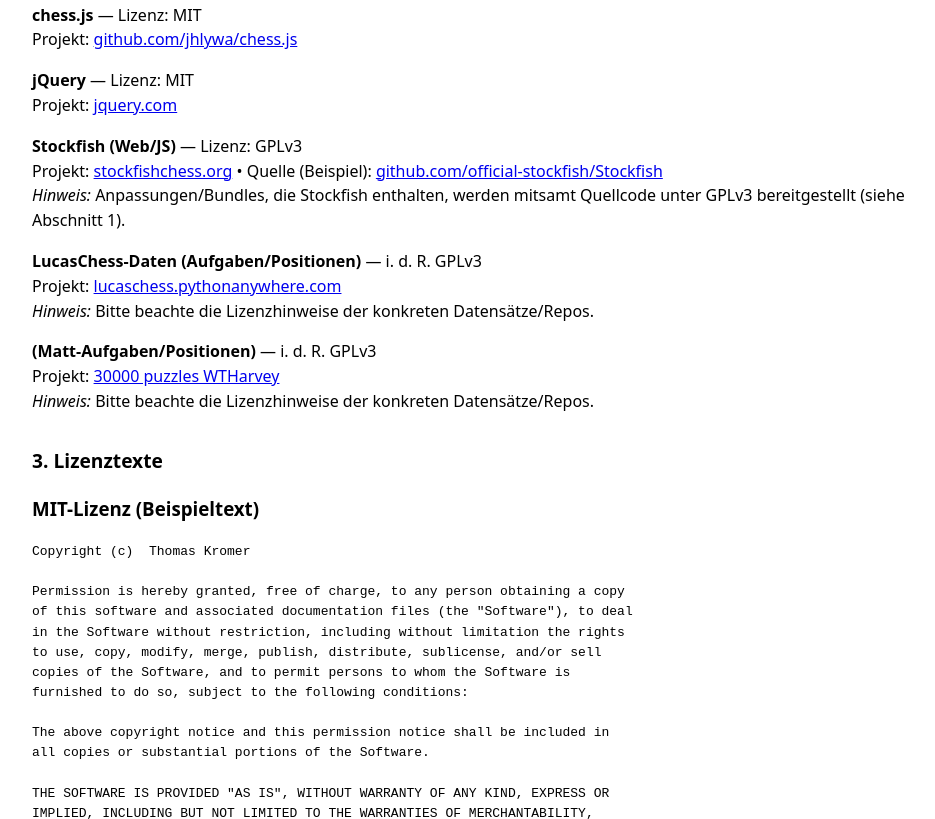
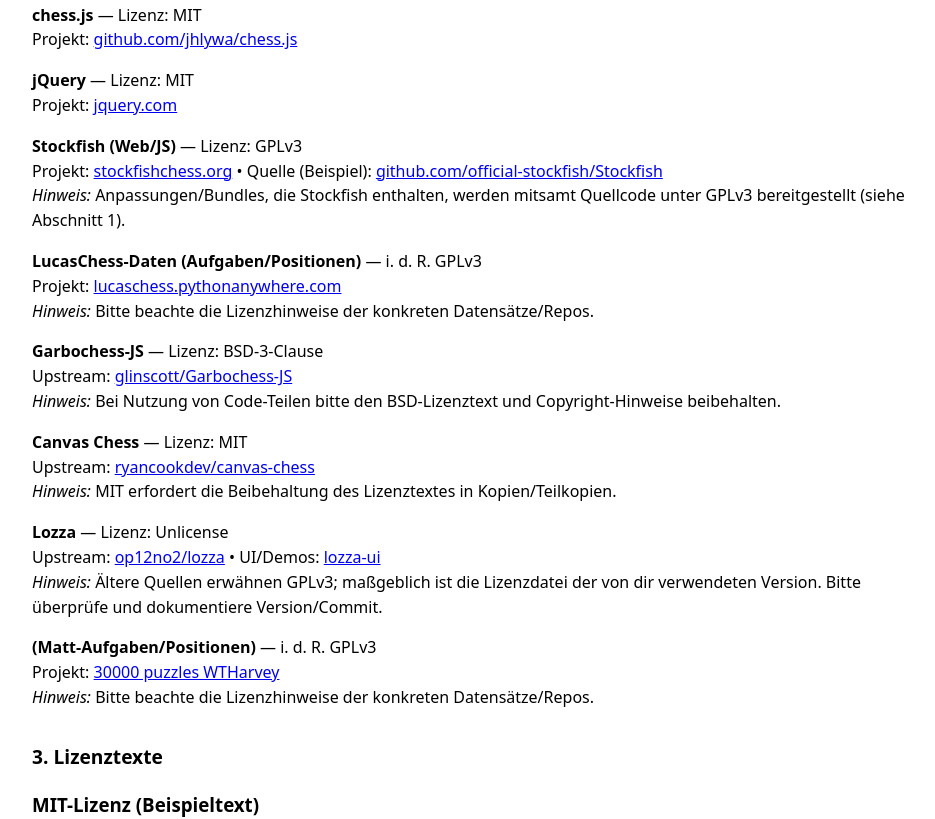
Before and after one commit to thokro1/chesstrainer, a plain HTML site: page licenses.html in a window 1280 px wide. Shown: the part 467-1286 px from the top of the page, without its empty margins (0-935 px from the left). Drawn offline with Linux system fonts and the light colour scheme.

Commit message:
Update licenses.html

```diff
--- a/licenses.html
+++ b/licenses.html
@@ -62,6 +62,29 @@
     <em>Hinweis:</em> Bitte beachte die Lizenzhinweise der konkreten Datensätze/Repos.
   </div>
 
+<div class="lib">
+  <strong>Garbochess-JS</strong> — Lizenz: BSD-3-Clause<br>
+  Upstream: <a href="https://github.com/glinscott/Garbochess-JS">glinscott/Garbochess-JS</a><br>
+  <em>Hinweis:</em> Bei Nutzung von Code-Teilen bitte den BSD-Lizenztext und Copyright-Hinweise beibehalten.
+  <!-- Optional: Version/Commit deiner Basis -->
+  <!-- Version/Commit: <code>...</code> -->
+</div>
+
+  <div class="lib">
+  <strong>Canvas Chess</strong> — Lizenz: MIT<br>
+  Upstream: <a href="https://github.com/ryancookdev/canvas-chess">ryancookdev/canvas-chess</a><br>
+  <em>Hinweis:</em> MIT erfordert die Beibehaltung des Lizenztextes in Kopien/Teilkopien.
+  <!-- Optional: Version/Commit deiner Basis -->
+  <!-- Version/Commit: <code>...</code> -->
+</div>
+
+  <div class="lib">
+  <strong>Lozza</strong> — Lizenz: <span title="laut aktuellem Upstream-Repo">Unlicense</span><br>
+  Upstream: <a href="https://github.com/op12no2/lozza">op12no2/lozza</a> • UI/Demos: <a href="https://op12no2.github.io/lozza-ui/play.htm">lozza-ui</a><br>
+  <em>Hinweis:</em> Ältere Quellen erwähnen GPLv3; maßgeblich ist die Lizenzdatei der von dir verwendeten Version. Bitte überprüfe und dokumentiere Version/Commit.
+  <!-- Optional: Version/Commit deiner Basis -->
+  <!-- Version/Commit: <code>...</code> -->
+</div>
 
 
 
```
